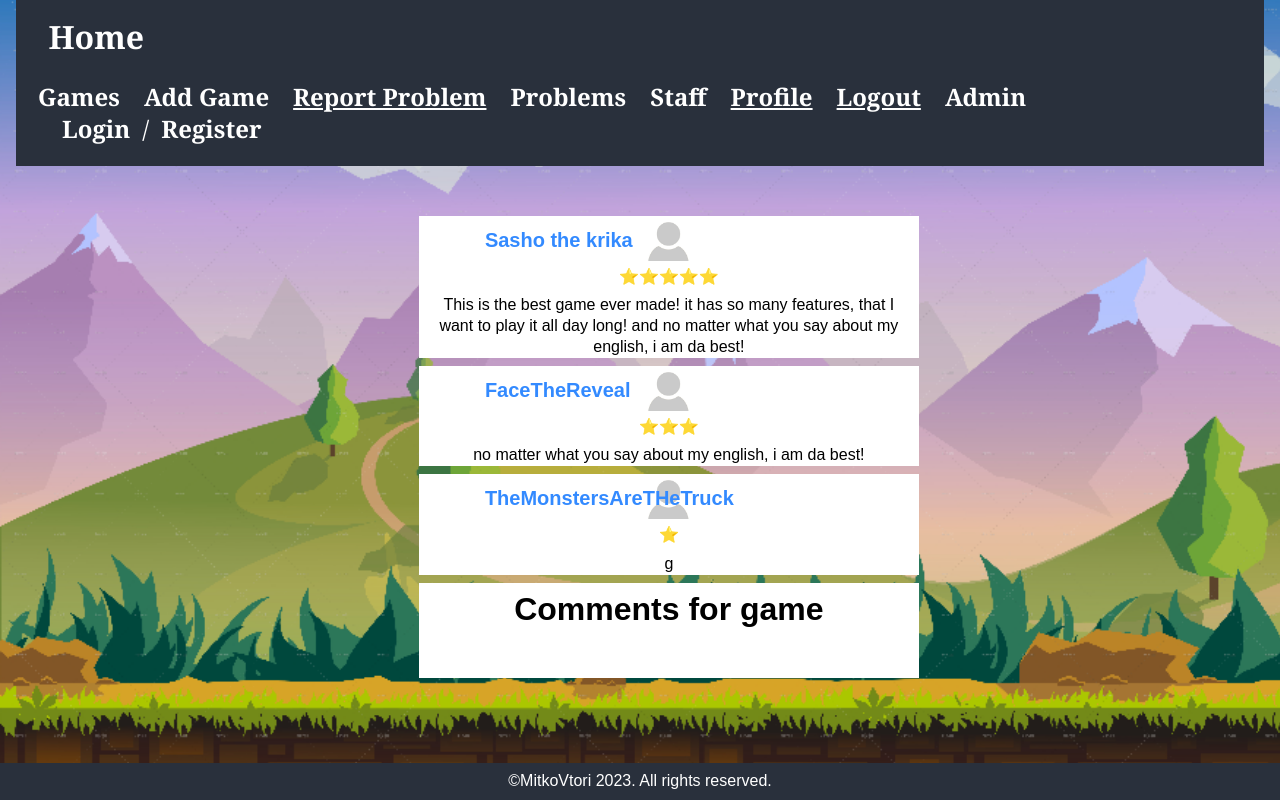
After one commit to MitkoVtori/GameStats, a Django app: page /games/game/1/all/comments/ in a window 1280 px wide. The commit adds this page. Run offline with Django 4.2, Linux system fonts and the light colour scheme.

Commit message:
Half made comments page

```diff
--- a/GameStats/Games/urls.py
+++ b/GameStats/Games/urls.py
@@ -8,5 +8,6 @@ urlpatterns = [
     path('create/', views.CreateGame.as_view(), name='create game'),
     path('all/games/', views.GamesView.as_view(), name='all-games'),
     path('game/<int:pk>/details/', views.game_details, name='game-details'),
-    path('game/<int:pk>/comment/', views.comment_game, name='add-comment')
+    path('game/<int:pk>/comment/', views.comment_game, name='add-comment'),
+    path('game/<str:game>/all/comments/', views.comments, name='comments')
 ] + static(settings.MEDIA_URL, document_root=settings.MEDIA_ROOT)
--- a/GameStats/Games/views.py
+++ b/GameStats/Games/views.py
@@ -60,3 +60,9 @@ def comment_game(request, pk):
         return redirect("game-details", pk=game.id)
 
     return render(request, "Games/add-comment.html", context)
+
+
+def comments(request, game):
+    all_comments = Comment.objects.filter(game=game)
+
+    return render(request, "Games/comments.html", {"comments": all_comments})
--- /dev/null
+++ b/static/styles/comments.css
@@ -0,0 +1,20 @@
+.comment {
+    position: relative;
+    top: 50px;
+    left: 31%;
+    background: white;
+    width: 500px;
+    text-align: center;
+}
+
+.username {
+    position: absolute;
+    font-size: 20px;
+    color: #338AFF;
+    top: 7px;
+    left: 50px;
+}
+
+.img {
+    width: 45px;
+}
--- /dev/null
+++ b/templates/Games/comments.html
@@ -0,0 +1,32 @@
+{% extends 'base.html' %}
+{% load static %}
+
+{% block content %}
+
+    <link rel="stylesheet" href="{% static 'styles/comments.css' %}">
+
+    <div class="comment">
+        <h1 class="username">Sasho the krika</h1>
+        <img class="img" src="{% static 'images/default-user.jpg' %}">
+        <p>⭐⭐⭐⭐⭐</p>
+        <p>This is the best game ever made! it has so many features, that I want to play it all day long! and no matter what you say about my english, i am da best!</p>
+    </div>
+    <div class="comment">
+        <h1 class="username">FaceTheReveal</h1>
+        <img class="img" src="{% static 'images/default-user.jpg' %}">
+        <p>⭐⭐⭐</p>
+        <p>no matter what you say about my english, i am da best!</p>
+    </div>
+    <div class="comment">
+        <h1 class="username">TheMonstersAreTHeTruck</h1>
+        <img class="img" src="{% static 'images/default-user.jpg' %}">
+        <p>⭐</p>
+        <p>g</p>
+    </div>
+    <div class="comment">
+        <h1>Comments for game</h1>
+        <br>
+        <br>
+    </div>
+
+{% endblock %}
--- a/templates/Games/details.html
+++ b/templates/Games/details.html
@@ -24,7 +24,7 @@
                 <a href="#" class="button">Edit</a>
                 <a href="#" class="button">Delete</a>
                 <!-- anyone can see -->
-                <a href="#" class="button">Comments</a>
+                <a href="{% url 'comments' game.title %}" class="button">Comments</a>
                 <!-- if not owner and .is_authenticated -->
                 <a href="{% url 'add-comment' game.id %}" class="button">Rate</a>
             </div>
```
